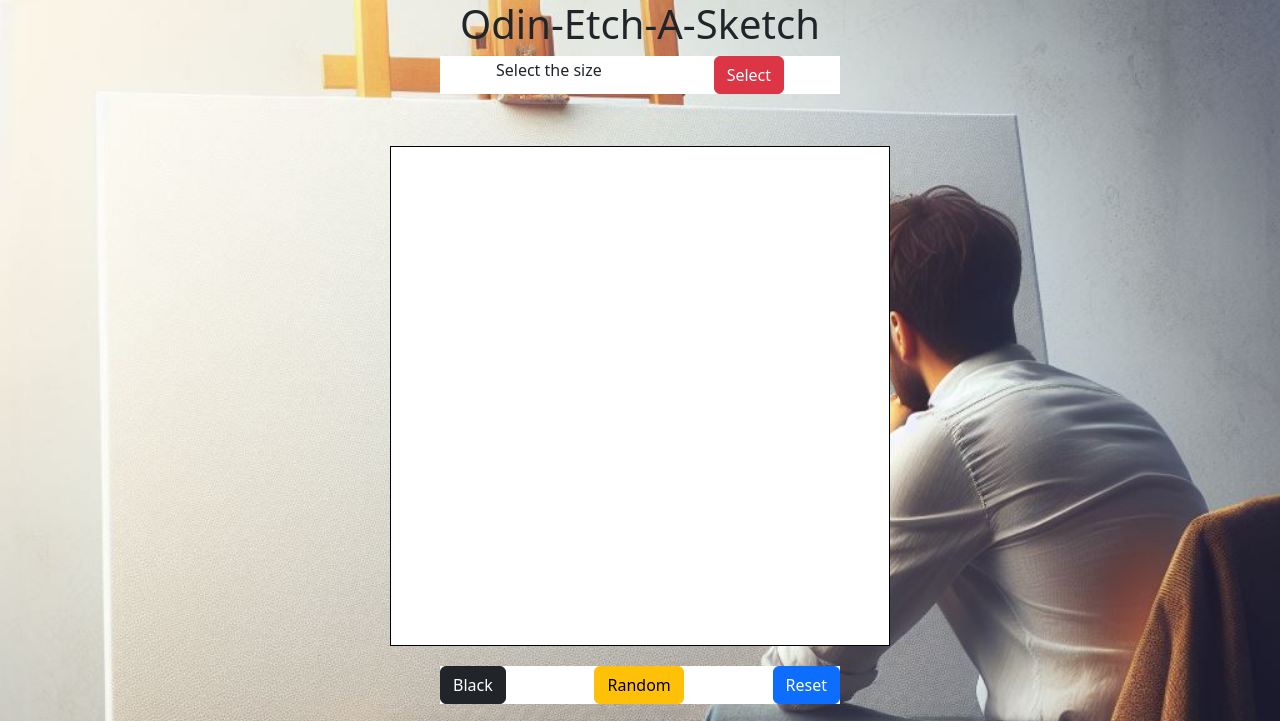
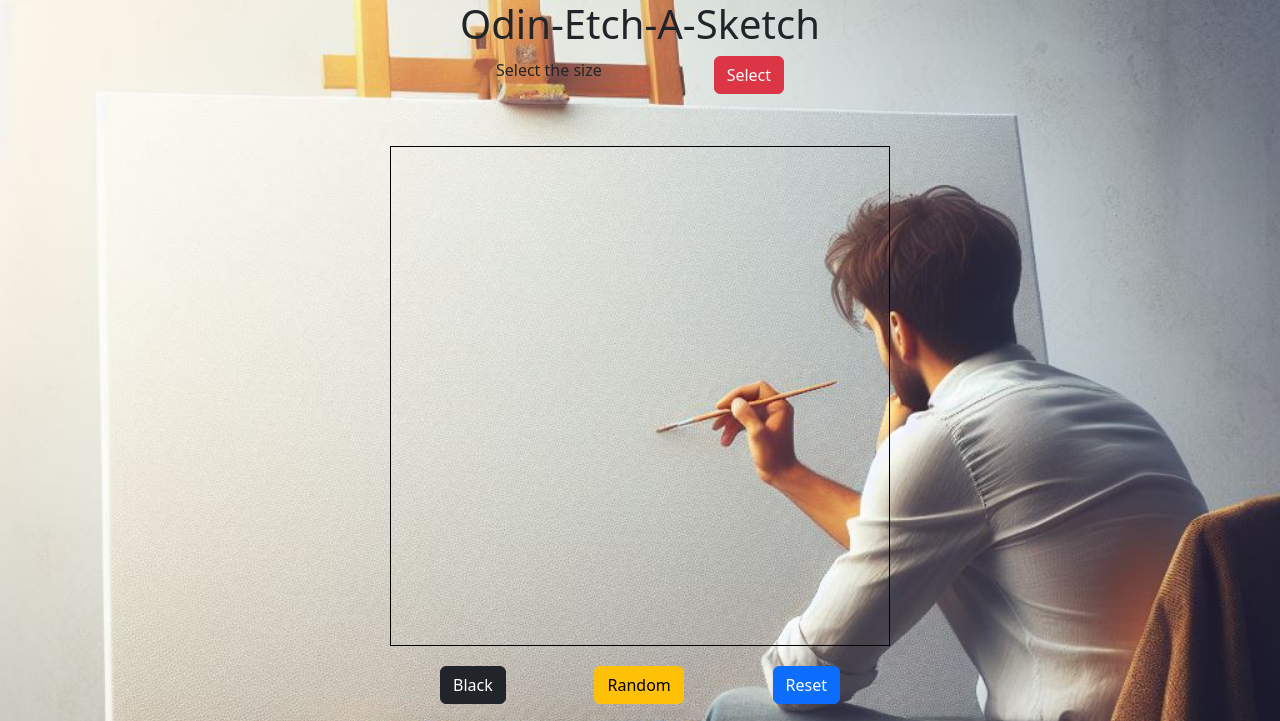
Before and after one commit to costa911/Odin-Etch-A-Sketch, a website: page index.html in a window 1280 px wide. Both pictures are taken after a click on the button "Reset". Shown: the top 721 px of the page. Drawn offline with nearby package versions, Linux system fonts and the light colour scheme.

Commit message:
Finished project, comments and refresh display fix

```diff
--- a/index.html
+++ b/index.html
@@ -20,7 +20,8 @@
     </div>
     <p id="message"></p>
     <p id="draw"></p>
-    <div class="board">
+    <div class="board-container">
+        <div class="board"></div>
     </div>
     <div class="footer">
         <button class="btn btn-dark" onclick="setColor('black')">Black</button>
--- a/main.js
+++ b/main.js
@@ -1,10 +1,15 @@
+// Initialize variables for color and drawing state
 let color = "black";
 let click = false;
 
+// Wait for the DOM content to load
 document.addEventListener("DOMContentLoaded", function () {
+    // Create the initial drawing board with a default size
     createBoard(32);
 
+    // Create the initial drawing board with a default size
     document.querySelector("body").addEventListener("click", function (e) {
+        // Toggle drawing state only if the click target is not a button
         if (e.target.tagName != 'BUTTON') {
             click = !click;
             let draw = document.querySelector("#draw");
@@ -16,7 +21,7 @@ document.addEventListener("DOMContentLoaded", function () {
             }
         }
     })
-
+    // Add event listener to the "Select" button
     let btn_popup = document.querySelector("#popup");
     btn_popup.addEventListener("click", function () {
         setColor("random");
@@ -25,22 +30,23 @@ document.addEventListener("DOMContentLoaded", function () {
     })
 
 })
-
+// Function to create the drawing board
 function createBoard(size) {
     let board = document.querySelector(".board");
-
+    // Set grid template columns and rows based on size
     board.style.gridTemplateColumns = `repeat(${size}, 1fr)`;
     board.style.gridTemplateRows = `repeat(${size}, 1fr)`;
 
+    // Calculate the total number of grid cells
     let numDivs = size * size;
-
+    // Create div elements for each cell and add event listener for drawing
     for (let i = 0; i < numDivs; i++) {
         let div = document.createElement("div");
         div.addEventListener("mouseover", colorDiv)
         board.insertAdjacentElement("beforeend", div);
     }
 }
-
+// Function to prompt user for board size
 function getSize() {
     let input = prompt("What will be the size of the board?")
     let message = document.querySelector("#message");
@@ -55,9 +61,10 @@ function getSize() {
         return input;
     }
 }
-
+// Function to handle cell coloring on mouseover
 function colorDiv() {
     if (click) {
+        // Set cell background color based on selected color
         if (color == "random") {
             this.style.backgroundColor = `hsl(${Math.random() * 360}, 100%, 50%)`
         }
@@ -66,12 +73,16 @@ function colorDiv() {
         }
     }
 }
-
+// Function to set drawing color
 function setColor(colorChoice) {
     color = colorChoice;
 }
-
+// Function to reset the drawing board
 function resetBoard() {
-    let divs = document.querySelectorAll("div")
-    divs.forEach((div) => div.style.backgroundColor = "white")
+    let boardDivs = document.querySelectorAll(".board div");
+    if (boardDivs.length === 0) {
+        console.error("No div elements found in the board. Check your HTML structure.");
+        return; // Exit the function early if no div elements are found
+    }
+    boardDivs.forEach((div) => div.style.backgroundColor = "transparent");
 }
```
